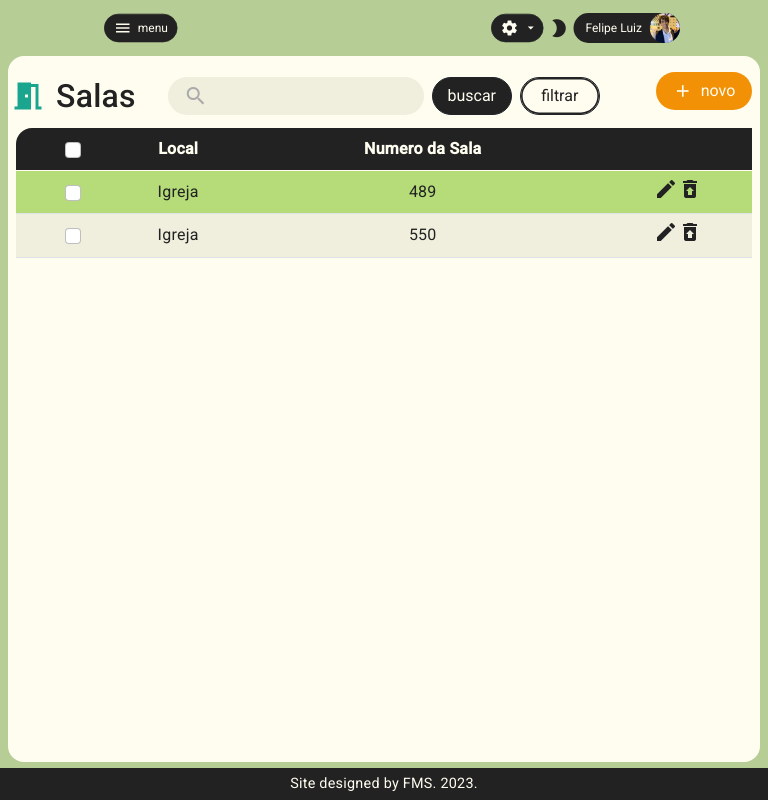
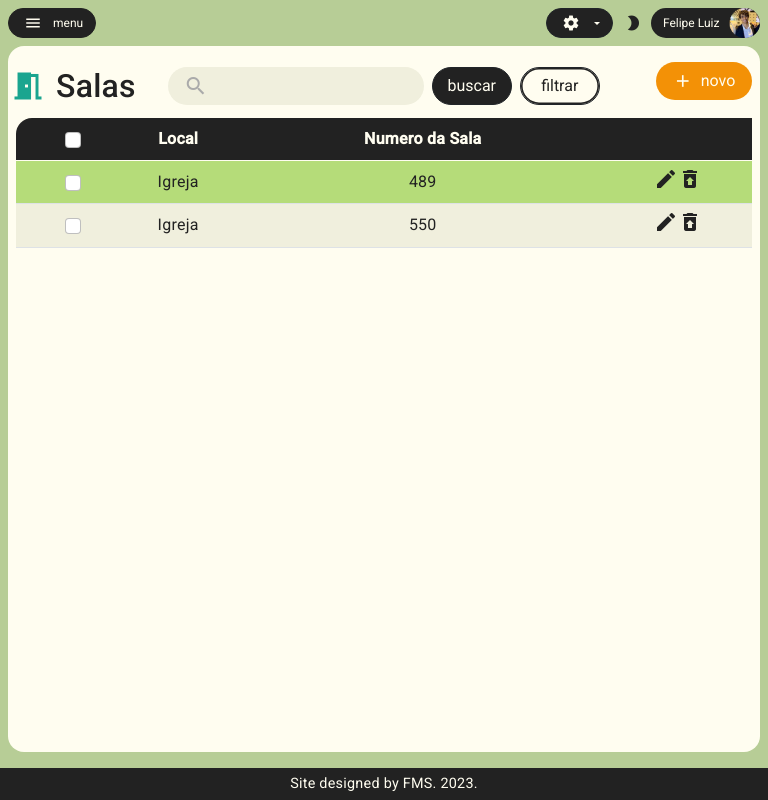
Before and after one commit to mdsreq-fga-unb/2023.1-FamilyMusicSystem, an Angular app in the folder frontend/: page /main/rooms in a window 768 px wide. Built offline with nearby package versions, Linux system fonts and the light colour scheme.

Commit message:
update: inserindo responsividade

```diff
--- a/frontend/src/app/template/header/header.component.scss
+++ b/frontend/src/app/template/header/header.component.scss
@@ -70,11 +70,11 @@
   background-color: var(--contrastSecondary);
 }
 
-.btn-check:active+.btn-dark,
-.btn-check:checked+.btn-dark,
+.btn-check:active + .btn-dark,
+.btn-check:checked + .btn-dark,
 .btn-dark.active,
 .btn-dark:active,
-.show>.btn-dark.dropdown-toggle {
+.show > .btn-dark.dropdown-toggle {
   color: var(--primary);
   background-color: var(--contrast);
   border-color: var(--contrast);
@@ -132,19 +132,34 @@
 }
 
 /* Ajuste para telas pequenas */
-@media only screen and (max-width: 480px) {}
+@media only screen and (max-width: 480px) {
+}
 
 /* Ajuste para telas médias */
 @media only screen and (min-width: 481px) and (max-width: 768px) {
-  .headerApp {
-    justify-content: space-between;
+  .button-text {
+    font-size: 0.75rem;
   }
-
-  .header {
-    min-width: 100%;
+  .btn-custom {
+    height: 30px;
+    padding: 0 0 0 0.75rem;
+    margin-left: 0.35rem;
+  }
+  .theme {
+    transform: scale(0.75);
+  }
+  .theme:hover {
+    transform: scale(0.75);
+  }
+  .rounded-pill {
+    height: 30px;
+    font-size: 0.75rem;
+  }
+  .rounded-pill mat-icon {
     transform: scale(0.75);
   }
 }
 
 /* Ajuste para telas grandes */
-@media only screen and (min-width: 769px) {}
+@media only screen and (min-width: 769px) {
+}
```
